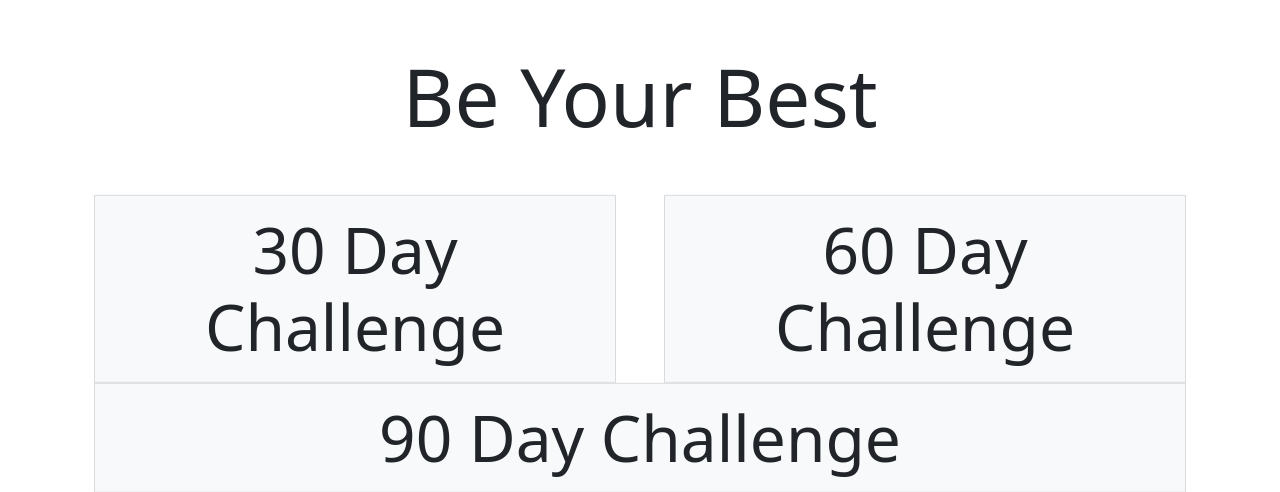
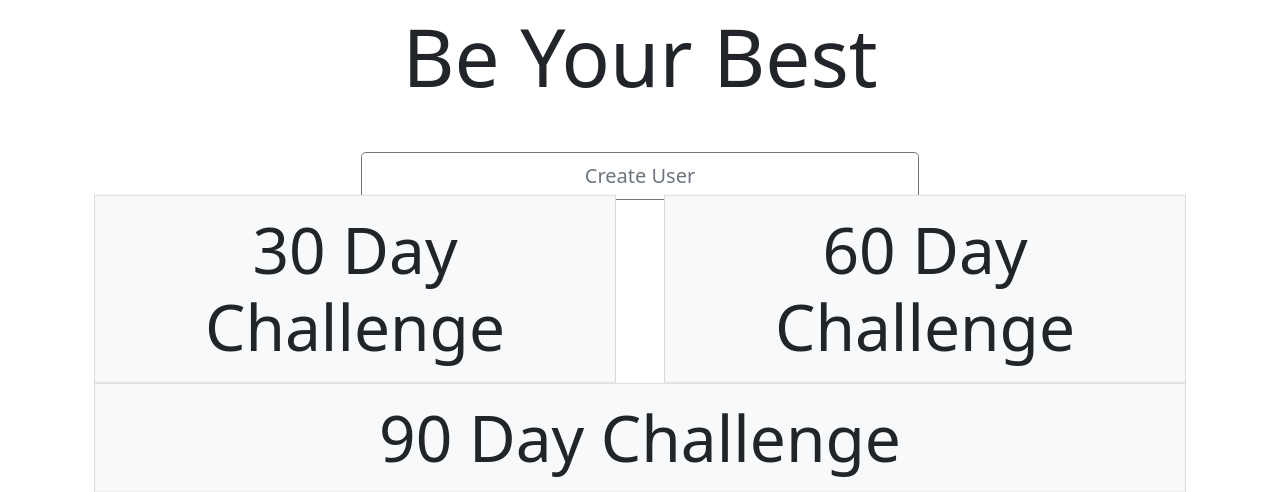
Before and after one commit to Kcruz24/BeYourBest, a Flask app: page / in a window 1280 px wide. Shown: the part 56-548 px from the top of the page. Run offline with Flask 2, Linux system fonts and the light colour scheme.

Commit message:
Add create user button to index.html

```diff
--- a/frontend/templates/index.html
+++ b/frontend/templates/index.html
@@ -3,11 +3,10 @@
 {% block title %}Be Your Best {% endblock %}
 
 {% block content %}
-    <div class="container position-relative">
-        <h1 class="display-1 text-center mt-5">Be Your Best</h1>
-    </div>
+    <div class="container">
+        <h1 class="display-1 text-center mt-2">Be Your Best</h1>
+        <div class="container px-4 position-absolute top-50 start-50 translate-middle">
 
-    <div class="container px-4 position-absolute top-50 start-50 translate-middle">
             <div class="row gx-5">
                 <div class="col">
                     <a href="/30-day-challenge"
@@ -27,5 +26,16 @@
                         90 Day Challenge</a>
                 </div>
             </div>
+
+
+        </div>
+
+        <div class="d-grid gap-2 col-6 mx-auto mt-5">
+            <a role="button" class="btn btn-outline-secondary btn-lg"
+               href="/users">
+                Create User
+            </a>
+        </div>
+
     </div>
 {% endblock %}
```
Lines whose indentation alone changed are shown as unchanged.
